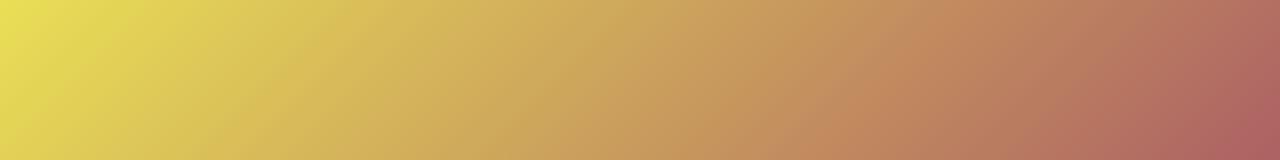
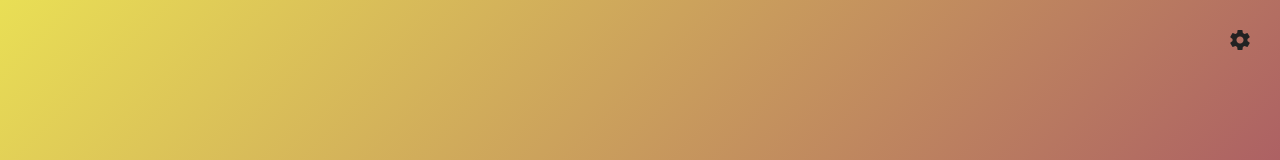
Before and after one commit to woorld/vrc-katana-kills-you, a Vue app: page / in a window 1280 px wide. Shown: the top 160 px of the page. Built offline with nearby package versions, Linux system fonts and the light colour scheme.

Commit message:
ダイアログ ガワだけ実装

```diff
--- a/src/App.vue
+++ b/src/App.vue
@@ -1,9 +1,17 @@
 <script setup lang="ts">
+import { ref } from 'vue';
 import SettingList from './components/setting-list.vue';
+import SettingDialog from './components/setting-dialog.vue';
+
+// ダイアログ表示時のブラー用
+const vAppClass = ref('root');
+const onUpdateDialogVisibility = (isShow: boolean) => {
+  vAppClass.value = `root${isShow ? ' blur' : ''}`;
+}
 </script>
 
 <template>
-  <VApp class="root">
+  <VApp :class="vAppClass">
     <VMain class="d-flex justify-center align-center flex-column ga-12">
       <div class="title d-flex justify-center align-center ga-4">
         <img
@@ -15,12 +23,18 @@ import SettingList from './components/setting-list.vue';
       </div>
       <SettingList />
     </VMain>
+    <SettingDialog @update-visibility="onUpdateDialogVisibility" />
   </VApp>
 </template>
 
 <style scoped lang="scss">
 .root {
   background: linear-gradient(135deg, #e9df55, #92296a);
+  transition: filter 200ms ease;
+
+  &.blur {
+    filter: blur(8px);
+  }
 }
 
 .title {
--- /dev/null
+++ b/src/components/setting-dialog.vue
@@ -0,0 +1,40 @@
+<script setup lang="ts">
+import { ref, watch } from 'vue';
+
+const emit = defineEmits<{
+  (e: 'updateVisibility', isShow: boolean): void,
+}>();
+
+const isShow = ref(false);
+
+watch(isShow, (newValue) => {
+  emit('updateVisibility', newValue);
+});
+</script>
+
+<template>
+  <VDialog fullscreen v-model="isShow">
+      <!-- ダイアログを開くボタン #activator, v-bindを使うことで変数を親子で受け渡さなくて済む -->
+    <template #activator="{ props }">
+      <VBtn
+        icon="mdi-cog"
+        class="position-fixed top-0 right-0 bg-transparent mr-4 mt-4 elevation-0"
+        v-bind="props"
+      />
+    </template>
+    <VSheet class="bg-transparent">
+      <VBtn
+        icon="mdi-close"
+        class="position-fixed top-0 right-0 bg-transparent mr-4 mt-4 elevation-0"
+        @click="isShow = false"
+      />
+      <!-- TODO: 設定項目作成 -->
+    </VSheet>
+  </VDialog>
+</template>
+
+<style scoped lang="scss">
+:deep(.v-overlay__scrim) {
+  background: transparent;
+}
+</style>
```
